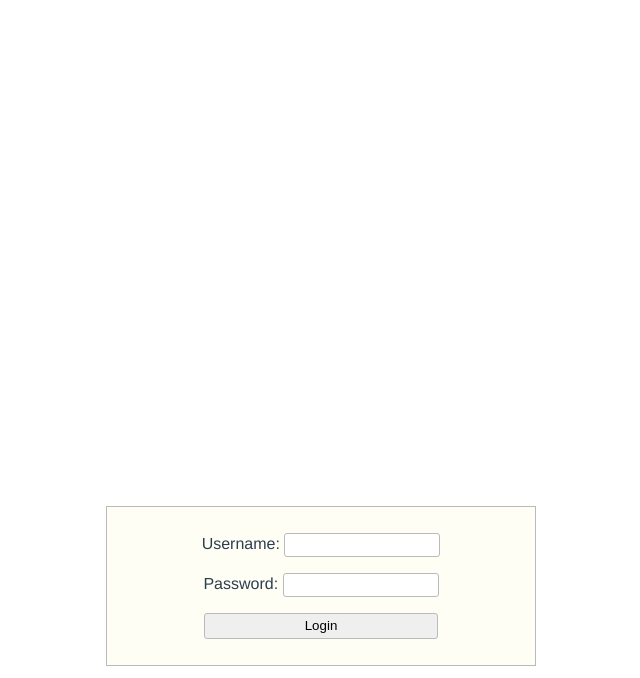
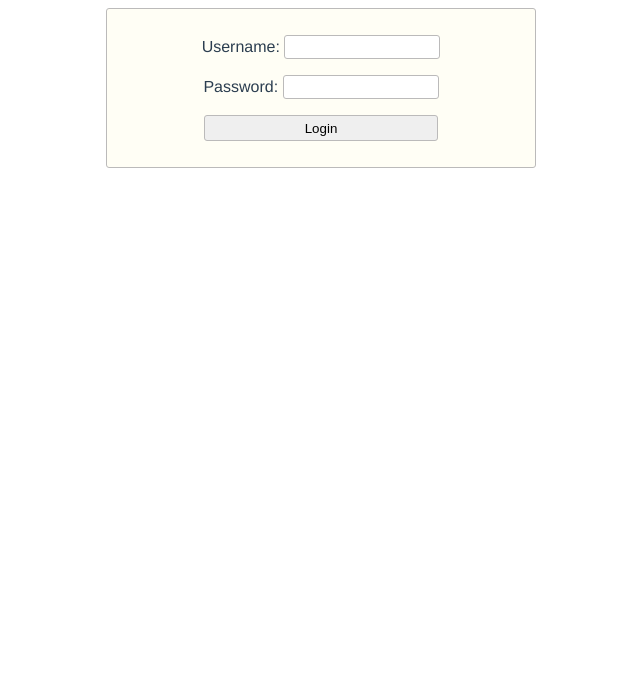
Before and after one commit to ooutofmind/simple-test-utility, a Vue app: page / in a window 1280 px wide. Shown: the top 678 px of the page, without its empty margins (319-959 px from the left). Built offline with nearby package versions, Linux system fonts and the light colour scheme.

Commit message:
login page style

```diff
--- a/src/components/LoginPage.vue
+++ b/src/components/LoginPage.vue
@@ -45,8 +45,10 @@
 
 <style>
     #login-panel {
-        margin: 40% 33% 0 33%;
+        margin-left: 33%;
+        margin-right: 33%;
         border: 1px solid #bbbaba;
+        border-radius: 3px;
         padding: 10px;
         background-color: #fffef5;
     }
```
